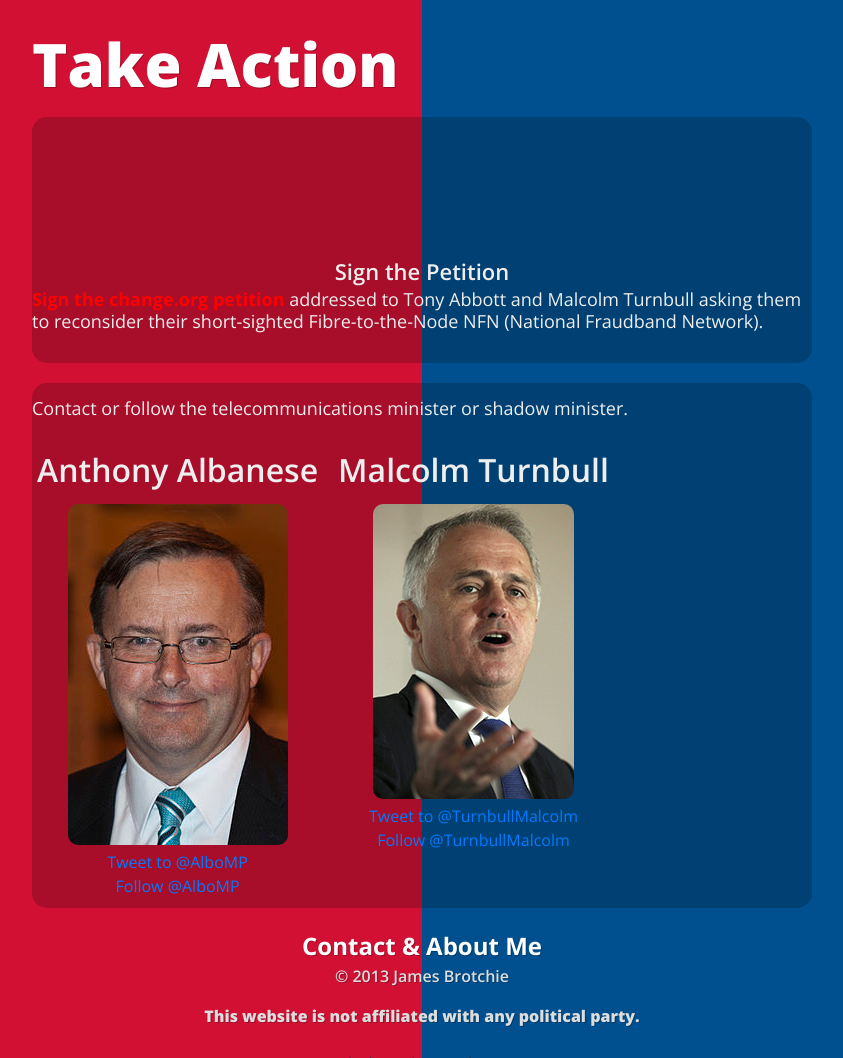
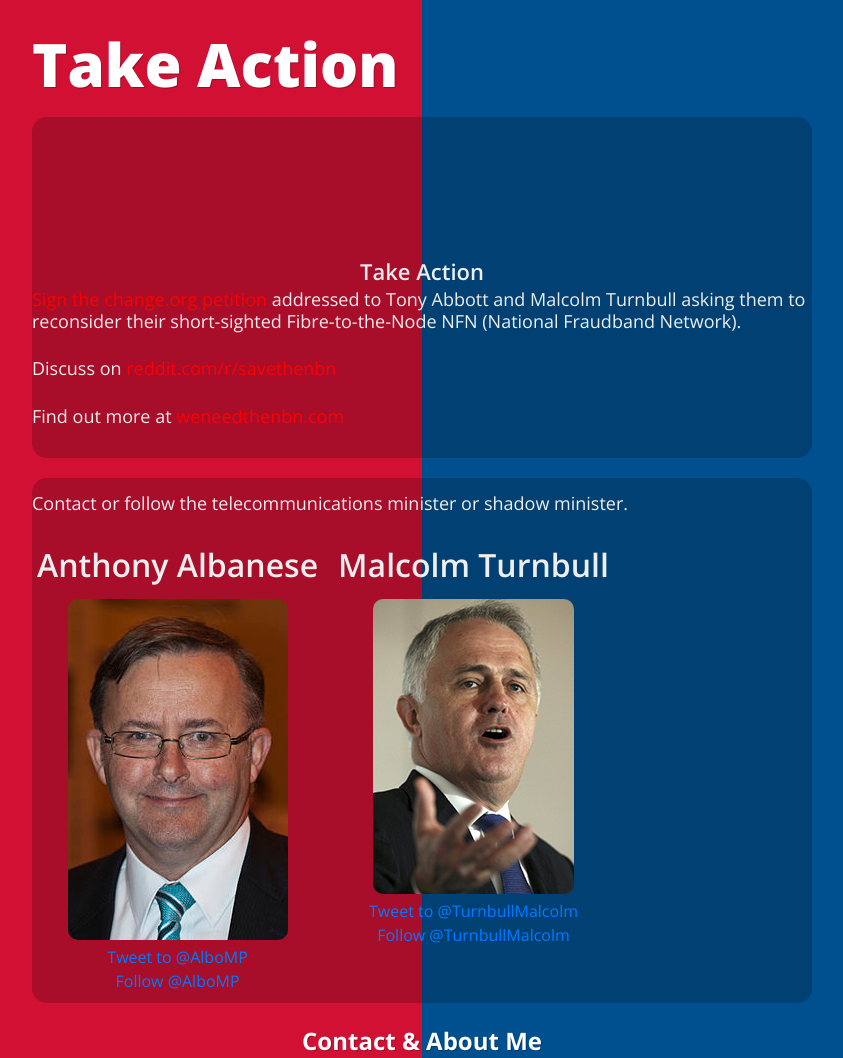
Before and after one commit to brotchie/howfastisthenbn.com.au, a plain HTML site: page index.html in a window 1280 px wide. Shown: the part 4357-5415 px from the top of the page, without its empty margins (218-1061 px from the left). Drawn offline with nearby package versions, Linux system fonts and the light colour scheme; some packages are replaced by stand-ins of ours; grey boxes are pictures that could not be loaded; a script that the page names is missing.

Commit message:
Added reddit.com/r/savethenbn and weneedthenbn.com links.

```diff
--- a/index.html
+++ b/index.html
@@ -361,8 +361,10 @@
         </div>
 
         <div class="span5">
-            <h3>Sign the Petition</h3>
-          <p><a style="color: red; font-weight: bold" href="https://www.change.org/en-AU/petitions/the-liberal-party-of-australia-reconsider-your-plan-for-a-fttn-nbn-in-favour-of-a-superior-ftth-nbn">Sign the change.org petition</a> addressed to Tony Abbott and Malcolm Turnbull asking them to reconsider their short-sighted Fibre-to-the-Node NFN (National Fraudband Network).</p>
+            <h3>Take Action</h3>
+          <p><a style="color: red" href="https://www.change.org/en-AU/petitions/the-liberal-party-of-australia-reconsider-your-plan-for-a-fttn-nbn-in-favour-of-a-superior-ftth-nbn">Sign the change.org petition</a> addressed to Tony Abbott and Malcolm Turnbull asking them to reconsider their short-sighted Fibre-to-the-Node NFN (National Fraudband Network).</p>
+          <p>Discuss on <a style="color:red" href="http://www.reddit.com/r/savethenbn">reddit.com/r/savethenbn</a></p>
+          <p>Find out more at <a style="color:red" href="http://www.weneedthenbn.com/">weneedthenbn.com</a></p>
         </div>
       </div>
     </div>
```
